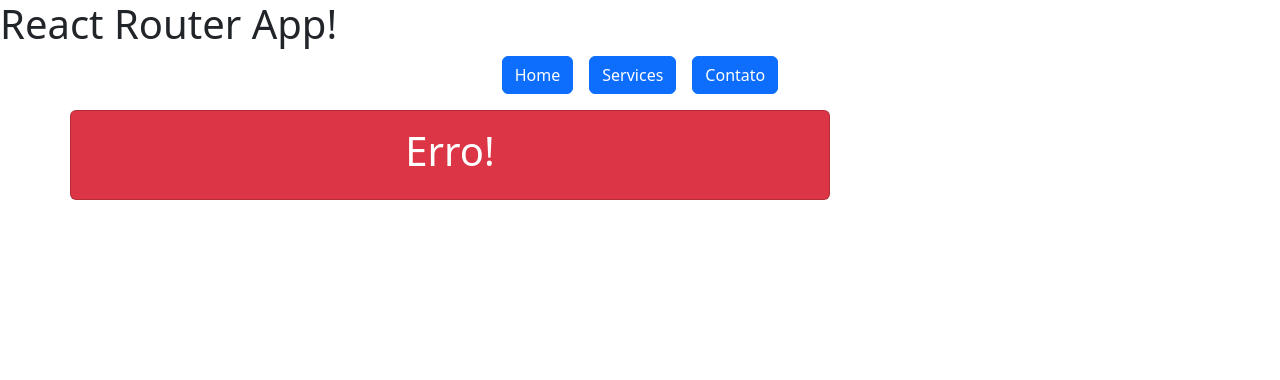
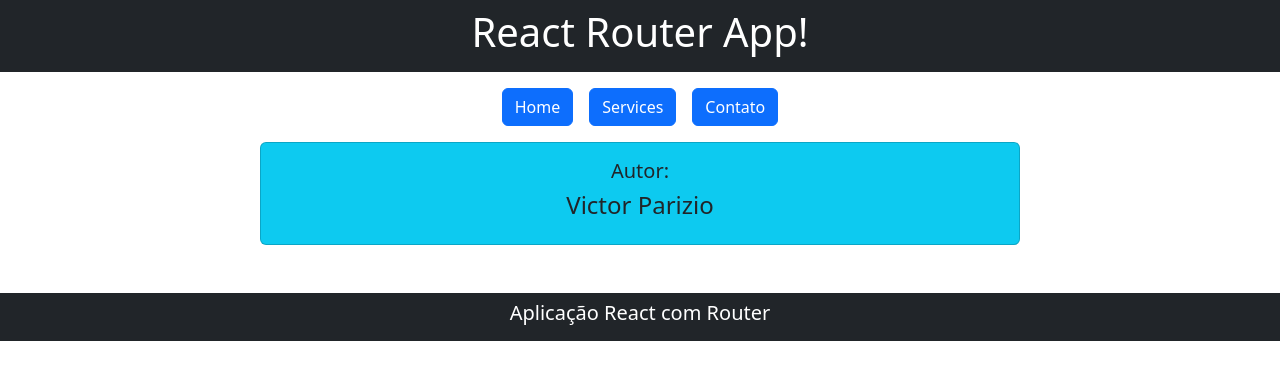
Before and after one commit to VictorParizio/aulas-react.js, a React (Vite) app in the folder 15-react-route/: page /about in a window 1280 px wide. Shown: the top 380 px of the page. Built offline with nearby package versions, Linux system fonts and the light colour scheme.

Commit message:
feat (App, Header, Footer) Estrutura da Aplicação A aplicação foi reorganizada tornando o Header e o Footer em componentes deixando o código mais limpo e separando as responsabilidades.

```diff
--- a/15-react-route/src/App.jsx
+++ b/15-react-route/src/App.jsx
@@ -1,35 +1,30 @@
 import React from 'react'
-import { Routes, Route, Link } from 'react-router-dom'
+import { Routes, Route } from 'react-router-dom'
 
 import 'bootstrap/dist/css/bootstrap.min.css'
-// import 'bootstrap/dist/js/bootstrap.bundle'
 
+import Header from './Componentes/Header'
 import Home from './Componentes/Home'
 import Services from './Componentes/Services'
 import Contato from './Componentes/Contato'
 import Erro from './Componentes/Erro'
+import About from './Componentes/About'
+import Footer from './Componentes/Footer'
 
 export default function App() {
   return (
     <>
-      <h1>React Router App!</h1>
-
-      <nav className='container'>
-        <div className="row">
-          <div className="col text-center">
-            <Link className='btn btn-primary me-3' to='/'>Home</Link>
-            <Link className='btn btn-primary me-3' to='/services'>Services</Link>
-            <Link className='btn btn-primary' to='/contato'>Contato</Link>
-          </div>
-        </div>
-      </nav>
+      <Header />
 
       <Routes>
         <Route path='/' element={<Home />} />
         <Route path='/services' element={<Services />} />
         <Route path='/contato' element={<Contato />} />
+        <Route path='/about' element={<About />} />
         <Route path='/*' element={<Erro />} />
       </Routes>
+
+      <Footer />
     </>
   )
 }
--- a/15-react-route/src/Componentes/Contato.jsx
+++ b/15-react-route/src/Componentes/About.jsx
@@ -1,11 +1,12 @@
 import React from "react";
 
-export default function Contato() {
+export default function Erro() {
     return (
         <section className="container">
-            <div className="row justify-contant-center mt-3">
-                <div className="col-8 card bg-light text-center p-3">
-                    <h1>Contato!</h1>
+            <div className="row justify-content-center mt-3">
+                <div className="col-8 card bg-info text-center p-3">
+                    <h5>Autor:</h5>
+                    <h4>Victor Parizio</h4>
                 </div>
             </div>
         </section>
--- a/15-react-route/src/Componentes/Erro.jsx
+++ b/15-react-route/src/Componentes/Erro.jsx
@@ -3,7 +3,7 @@ import React from "react";
 export default function Erro() {
     return (
         <section className="container">
-            <div className="row justify-contant-center mt-3">
+            <div className="row justify-content-center mt-3">
                 <div className="col-8 card bg-danger text-white text-center p-3">
                     <h1>Erro!</h1>
                 </div>
--- /dev/null
+++ b/15-react-route/src/Componentes/Footer.jsx
@@ -0,0 +1,15 @@
+import React from "react";
+
+export default function Footer() {
+    return (
+        <>
+            <div className="container-fluid bg-dark text-white p-2 text-center mt-5">
+                <div className="row">
+                    <div className="col text-center">
+                        <h5>Aplicação React com Router</h5>
+                    </div>
+                </div>
+            </div>
+        </>
+    )
+}
--- /dev/null
+++ b/15-react-route/src/Componentes/Header.jsx
@@ -0,0 +1,26 @@
+import React from "react";
+import { Link } from 'react-router-dom'
+
+export default function Header() {
+    return (
+        <>
+            <div className="container-fluid bg-dark text-white p-2 text-center">
+                <div className="row">
+                    <div className="col">
+                        <h1>React Router App!</h1>
+                    </div>
+                </div>
+            </div>
+
+            <nav className='container mt-3'>
+                <div className="row">
+                    <div className="col text-center">
+                        <Link className='btn btn-primary me-3' to='/'>Home</Link>
+                        <Link className='btn btn-primary me-3' to='/services'>Services</Link>
+                        <Link className='btn btn-primary' to='/contato'>Contato</Link>
+                    </div>
+                </div>
+            </nav>
+        </>
+    )
+}
--- a/15-react-route/src/Componentes/Home.jsx
+++ b/15-react-route/src/Componentes/Home.jsx
@@ -3,9 +3,9 @@ import React from "react";
 export default function Home() {
     return (
         <section className="container">
-            <div className="row justify-contant-center mt-3">
+            <div className="row justify-content-center mt-3">
                 <div className="col-8 card bg-light text-center p-3">
-                    <h1>Home!</h1>
+                    <h2>Home!</h2>
                 </div>
             </div>
         </section>
--- a/15-react-route/src/Componentes/Services.jsx
+++ b/15-react-route/src/Componentes/Services.jsx
@@ -1,11 +1,13 @@
-import React from "react";
+import React from "react"
+import { Link } from 'react-router-dom'
 
 export default function Services() {
     return (
         <section className="container">
-            <div className="row justify-contant-center mt-3">
+            <div className="row justify-content-center mt-3">
                 <div className="col-8 card bg-light text-center p-3">
-                    <h1>Services!</h1>
+                    <h2>Services!</h2>
+                    <Link to='/about'>About</Link>
                 </div>
             </div>
         </section>
```
